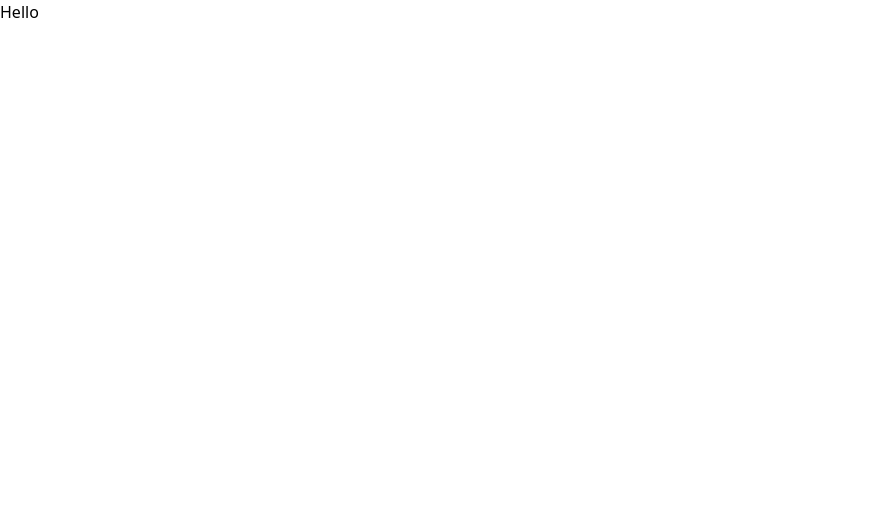
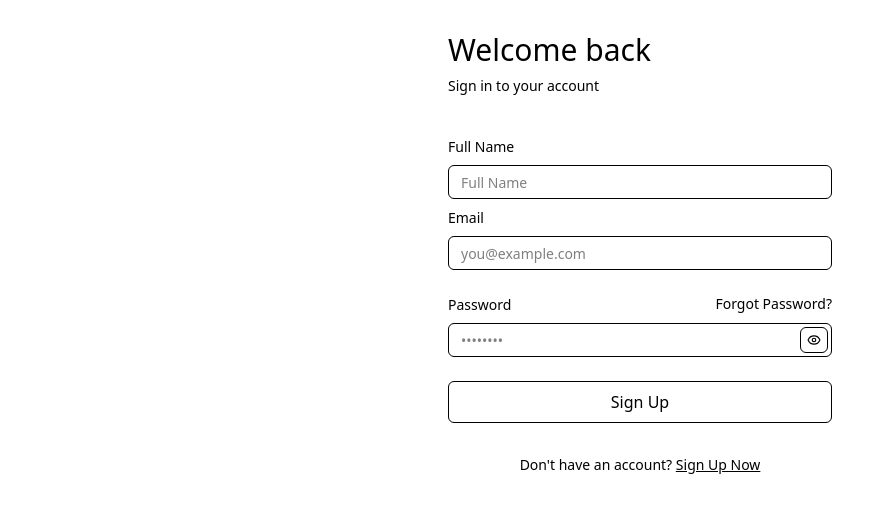
Before and after one commit to TahaBinShafiq/React-Firebase-Authentication, a React (Vite) app: page / in a window 1280 px wide. Shown: the top 512 px of the page, without its empty margins (0-894 px from the left). Built offline with nearby package versions, Linux system fonts and the light colour scheme.

Commit message:
get userData

```diff
--- /dev/null
+++ b/config/index.js
@@ -0,0 +1,24 @@
+// Import the functions you need from the SDKs you need
+import { initializeApp } from "firebase/app";
+// import { getAnalytics } from "firebase/analytics";
+import { getAuth } from "firebase/auth";
+// TODO: Add SDKs for Firebase products that you want to use
+// https://firebase.google.com/docs/web/setup#available-libraries
+
+// Your web app's Firebase configuration
+// For Firebase JS SDK v7.20.0 and later, measurementId is optional
+const firebaseConfig = {
+  apiKey: "AIzaSyB6dsMfMbZ6nnbdQU5dzjqgHxwT__B2Buc",
+  authDomain: "react-f6a9b.firebaseapp.com",
+  projectId: "react-f6a9b",
+  storageBucket: "react-f6a9b.firebasestorage.app",
+  messagingSenderId: "428646709089",
+  appId: "1:428646709089:web:ae0857a72943065929f720",
+  measurementId: "G-P156YRVEB1"
+};
+
+// Initialize Firebase
+const app = initializeApp(firebaseConfig);
+
+// Initialize Firebase Authentication and get a reference to the service
+const auth = getAuth(app);
--- a/package.json
+++ b/package.json
@@ -11,6 +11,7 @@
   },
   "dependencies": {
     "@tailwindcss/vite": "^4.1.15",
+    "firebase": "^12.4.0",
     "react": "^19.1.1",
     "react-dom": "^19.1.1",
     "tailwindcss": "^4.1.15"
--- a/src/App.jsx
+++ b/src/App.jsx
@@ -3,7 +3,7 @@ import SignUp from "./components/signUp"
 function App() {
   return (
     <>
-      <h1>Hello</h1>
+      <SignUp />
     </>
   )
 }
--- a/src/components/signUp/index.jsx
+++ b/src/components/signUp/index.jsx
@@ -4,9 +4,18 @@ import ShowPass from "../../assets/showPass"
 function SignUp() {
   const [showPass, setShowPass] = useState(false)
 
+  const [userData, setUserData] = useState({
+    fullName: "",
+    email: "",
+    password: ""
+  })
+
+  console.log(userData)
+
   function handlePass() {
     setShowPass(!showPass)
   }
+
 
   return (
     <div className="flex-1 flex flex-col justify-center w-[330px] sm:w-[384px] mx-auto">
@@ -45,6 +54,7 @@ function SignUp() {
                     className="flex w-full rounded-md border border-control read-only:border-button bg-foreground/[.026] file:border-0 file:bg-transparent file:text-sm file:font-medium placeholder:text-foreground-muted read-only:text-foreground-light focus-visible:outline-none focus-visible:ring-2 focus-visible:ring-background-control focus-visible:ring-offset-2 focus-visible:ring-offset-foreground-muted disabled:cursor-not-allowed disabled:text-foreground-muted aria-[] aria-[invalid=true]:bg-destructive-200 aria-[invalid=true]:border-destructive-400 aria-[invalid=true]:focus:border-destructive aria-[invalid=true]:focus-visible:border-destructive text-sm leading-4 px-3 py-2 h-[34px]"
                     defaultValue=""
                     fdprocessedid="2kzrnq"
+                    onChange={(event) => setUserData({...userData , fullName: event.target.value})}
                   />
                 </div>
 
@@ -81,6 +91,7 @@ function SignUp() {
                     className="flex w-full rounded-md border border-control read-only:border-button bg-foreground/[.026] file:border-0 file:bg-transparent file:text-sm file:font-medium placeholder:text-foreground-muted read-only:text-foreground-light focus-visible:outline-none focus-visible:ring-2 focus-visible:ring-background-control focus-visible:ring-offset-2 focus-visible:ring-offset-foreground-muted disabled:cursor-not-allowed disabled:text-foreground-muted aria-[] aria-[invalid=true]:bg-destructive-200 aria-[invalid=true]:border-destructive-400 aria-[invalid=true]:focus:border-destructive aria-[invalid=true]:focus-visible:border-destructive text-sm leading-4 px-3 py-2 h-[34px]"
                     defaultValue=""
                     fdprocessedid="2kzrnq"
+                    onChange={(event) => setUserData({...userData , email: event.target.value})}
                   />
                 </div>
                 <div className="mt-2" style={{ opacity: 1, transform: "none" }} />
@@ -122,6 +133,7 @@ function SignUp() {
                         className="flex w-full rounded-md border border-control read-only:border-button bg-foreground/[.026] file:border-0 file:bg-transparent file:text-sm file:font-medium placeholder:text-foreground-muted read-only:text-foreground-light focus-visible:outline-none focus-visible:ring-2 focus-visible:ring-background-control focus-visible:ring-offset-2 focus-visible:ring-offset-foreground-muted disabled:cursor-not-allowed disabled:text-foreground-muted aria-[] aria-[invalid=true]:bg-destructive-200 aria-[invalid=true]:border-destructive-400 aria-[invalid=true]:focus:border-destructive aria-[invalid=true]:focus-visible:border-destructive text-sm leading-4 px-3 py-2 h-[34px] pr-10"
                         defaultValue=""
                         fdprocessedid="aj4lkj"
+                        onChange={(event) => setUserData({...userData , password: event.target.value})}
                       />
                       <button
                         data-size="tiny"
@@ -168,7 +180,7 @@ function SignUp() {
                 fdprocessedid="z4m6j"
               >
                 {" "}
-                <span className="truncate">Sign In</span>{" "}
+                <span className="truncate">Sign Up</span>{" "}
               </button>
             </div>
           </div>
```
Also changed, not shown: 1 other file (tests, documents, lock files or other folders).
